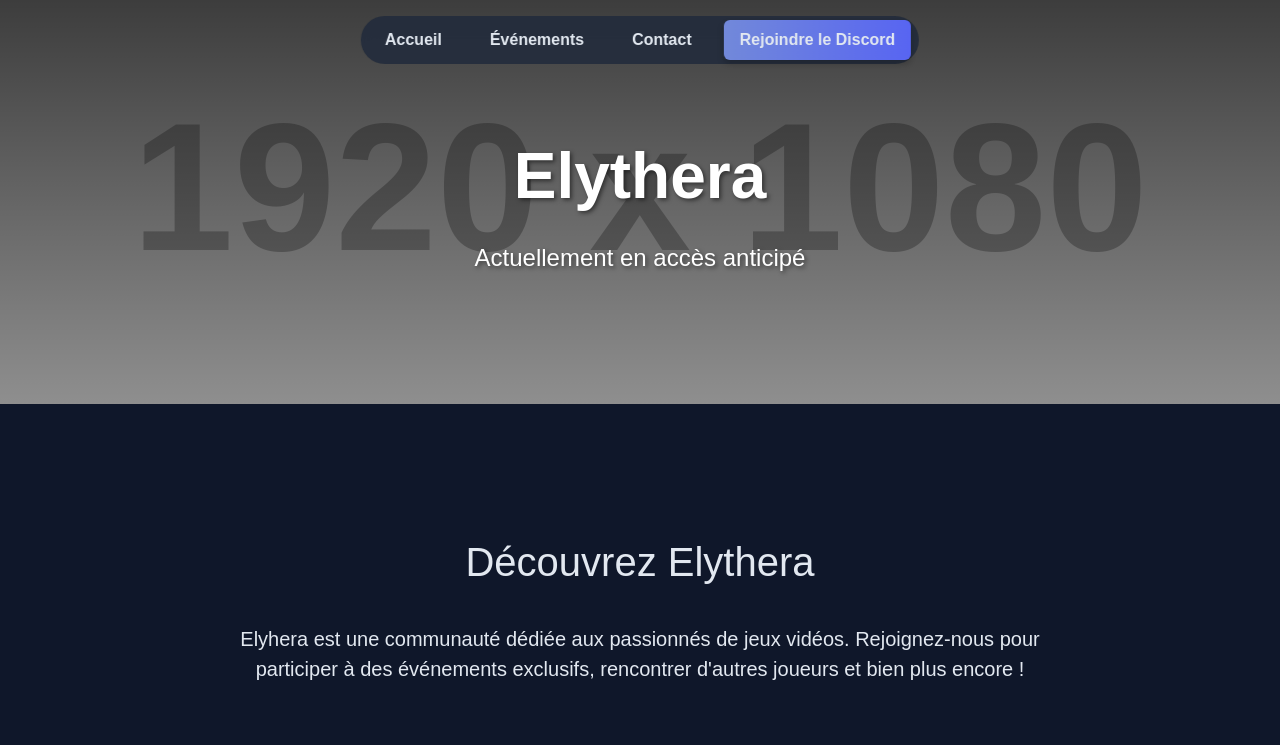
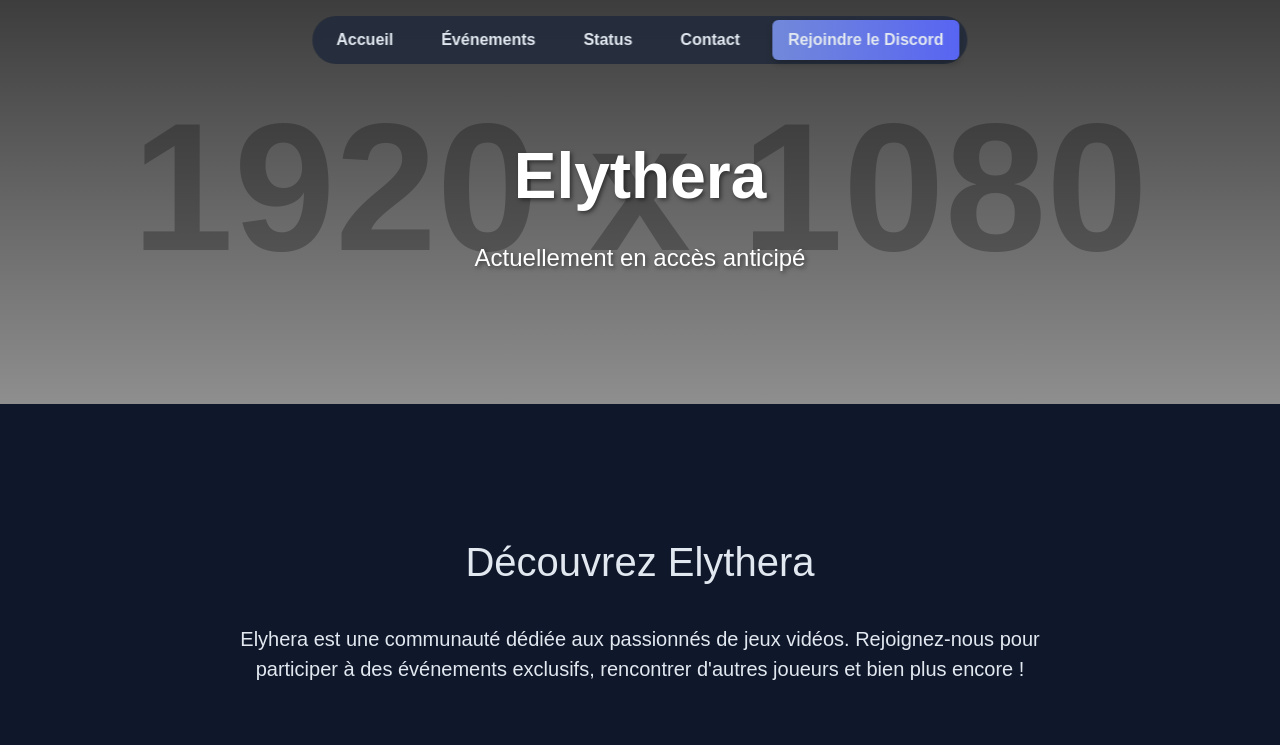
Before and after one commit to Elythera/Website, a plain HTML site: page index.html in a window 1280 px wide. Shown: the top 745 px of the page. Drawn offline with nearby package versions, Linux system fonts and the light colour scheme; placeholder pictures from the web are drawn by us.

Commit message:
Add status

```diff
--- a/index.html
+++ b/index.html
@@ -16,6 +16,7 @@
             <nav class="navbar" id="navbar">
                 <a href="#">Accueil</a>
                 <a href="#events">Événements</a>
+                <a href="https://status.elythera.com">Status</a>
                 <a href="mailto:contact@elythera.com">Contact</a>
                 <a href="https://discord.gg/Vg7egG3RZC" class="btn-discord">Rejoindre le Discord</a>
             </nav>
```
